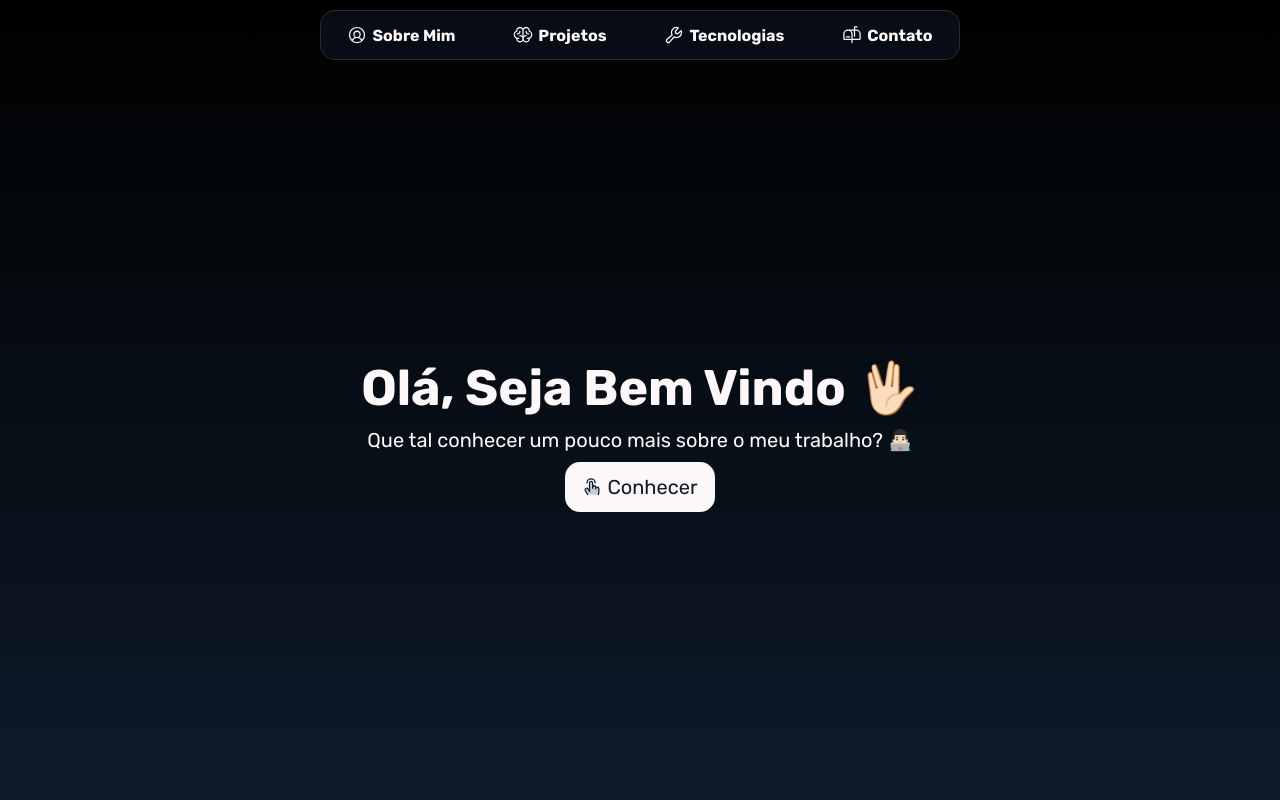
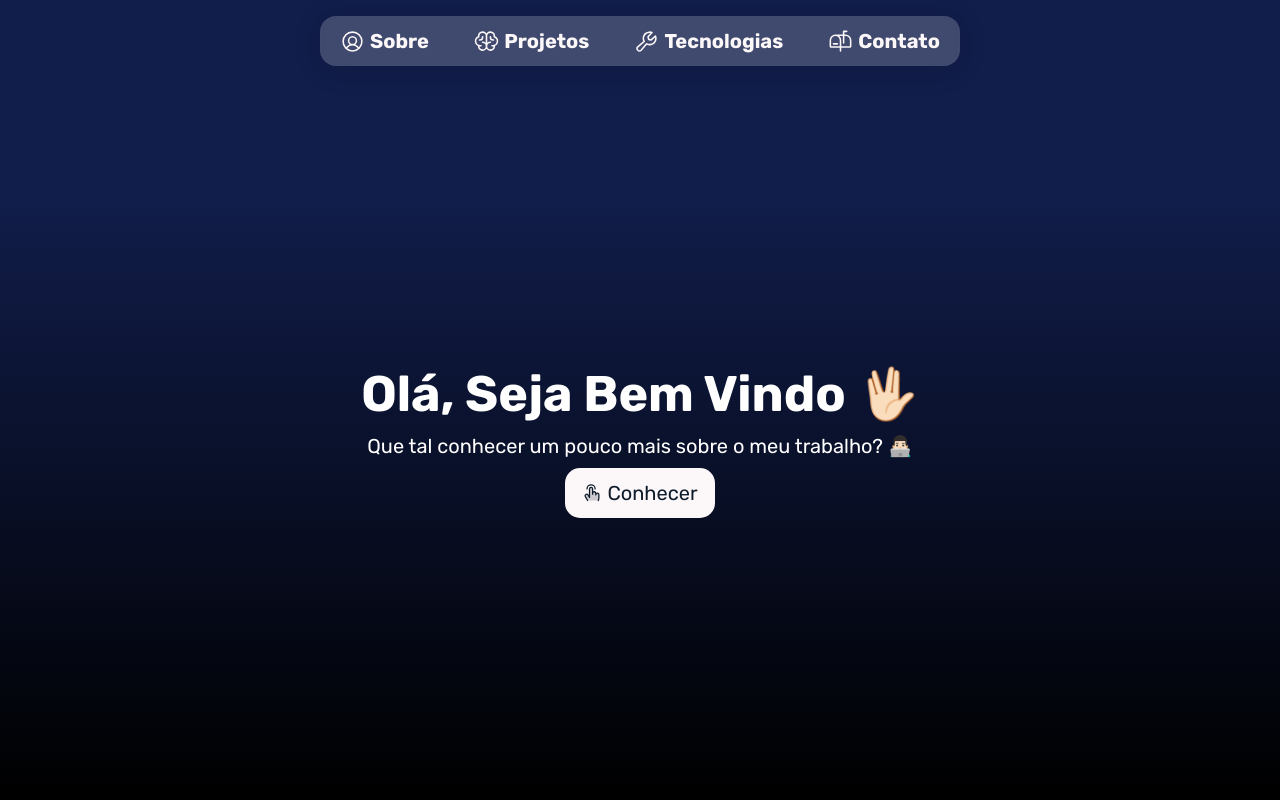
Before and after one commit to ednandias/portfolio, a React (Vite) app: page / in a window 1280 px wide. Shown: the top 800 px of the page. Built offline with nearby package versions, Linux system fonts and the light colour scheme.

Commit message:
feat: edna

```diff
--- a/src/components/Button/index.tsx
+++ b/src/components/Button/index.tsx
@@ -16,14 +16,12 @@ export const Button = forwardRef<HTMLButtonElement, ButtonProps>(
     useGSAP(() => {
       const button = document.querySelector("button");
 
-      console.log({ button });
-
       button?.addEventListener("mouseenter", () => {
-        gsap.to(button, { scale: 1.1 });
+        gsap.to(button, { scale: 1.1, duration: 0.2 });
       });
 
       button?.addEventListener("mouseleave", () => {
-        gsap.to(button, { scale: 1 });
+        gsap.to(button, { scale: 1, duration: 0.2 });
       });
     }, []);
 
--- a/src/main.tsx
+++ b/src/main.tsx
@@ -1,9 +1,4 @@
-import { StrictMode } from "react";
 import { createRoot } from "react-dom/client";
 import { App } from "./App";
 
-createRoot(document.getElementById("root")!).render(
-  <StrictMode>
-    <App />
-  </StrictMode>
-);
+createRoot(document.getElementById("root")!).render(<App />);
--- a/src/screens/Home/index.tsx
+++ b/src/screens/Home/index.tsx
@@ -1,77 +1,87 @@
 import { useGSAP } from "@gsap/react";
 import gsap from "gsap";
-import { useRef } from "react";
+import { ScrollTrigger } from "gsap/all";
+import { useRef, type MouseEvent } from "react";
 import { Button } from "../../components/Button";
 import { Icon } from "../../components/Icon";
-import { Container, Content, Header } from "./styles";
+import { Container, Header, Presentation, Section } from "./styles";
 
 export function Home() {
   const container = useRef<HTMLDivElement>(null);
+
+  gsap.registerPlugin(ScrollTrigger);
 
   useGSAP(
     () => {
       const tl = gsap.timeline();
 
-      // tl.fromTo(
-      //   ".header",
-      //   { translateY: "-100%" },
-      //   { translateY: 0, ease: "back.out" }
-      // );
-      // tl.fromTo(
-      //   ".welcome",
-      //   { translateX: "-100vw" },
-      //   { translateX: 0, ease: "back.out" }
-      // );
-      // tl.fromTo(
-      //   ".name",
-      //   { translateX: "100vw" },
-      //   { translateX: 0, ease: "back.out" }
-      // );
-      // tl.fromTo(
-      //   ".know-button",
-      //   { translateY: "100vh" },
-      //   { translateY: 0, ease: "back.out" }
-      // );
+      tl.fromTo(".header", { y: "-100%" }, { y: "0%", ease: "back.out" });
+      tl.fromTo("#presentation", { scale: 0 }, { scale: 1, ease: "back.out" });
+
+      gsap.utils
+        .toArray<HTMLAnchorElement>("header a")
+        .forEach((element, index, array) => {
+          element.addEventListener("mouseenter", () => {
+            array
+              .filter((el) => el !== element)
+              .forEach((el) => {
+                gsap.to(el, { opacity: 0.3 });
+              });
+          });
+
+          element.addEventListener("mouseleave", () => {
+            array.forEach((el) => {
+              gsap.to(el, { opacity: 1 });
+            });
+          });
+        });
     },
     { scope: container }
   );
 
+  function handleScrollTo(id: string) {
+    console.log(id);
+    const section = document.querySelector<HTMLElement>(id);
+
+    console.log(section);
+  }
+
   return (
-    <Container ref={container}>
+    <Container className="container" ref={container}>
+      <Section>
         <Header className="header">
-        <a href="">
+          <a href="#about" onClick={() => handleScrollTo("#about")}>
             <article>
-            <Icon iconName="UserCircle" color="#fcf7f8" size={20} />
-            <p>Sobre Mim</p>
+              <Icon iconName="UserCircle" color="#fcf7f8" size={25} />
+              <p>Sobre</p>
             </article>
           </a>
 
-        <a href="">
+          <a href="#projects">
             <article>
-            <Icon iconName="Brain" color="#fcf7f8" size={20} />
+              <Icon iconName="Brain" color="#fcf7f8" size={25} />
               <p>Projetos</p>
             </article>
           </a>
 
-        <a href="">
+          <a href="#skills">
             <article>
-            <Icon iconName="Wrench" color="#fcf7f8" size={20} />
+              <Icon iconName="Wrench" color="#fcf7f8" size={25} />
               <p>Tecnologias</p>
             </article>
           </a>
 
-        <a href="">
+          <a href="#contact">
             <article>
-            <Icon iconName="Mailbox" color="#fcf7f8" size={20} />
+              <Icon iconName="Mailbox" color="#fcf7f8" size={25} />
               <p>Contato</p>
             </article>
           </a>
         </Header>
 
-      <Content>
-        <section>
+        <Presentation id="presentation">
           <h1 className="welcome">Olá, Seja Bem Vindo 🖖🏻</h1>
-        </section>
+
           <p className="name">
             Que tal conhecer um pouco mais sobre o meu trabalho? 👨🏻‍💻
           </p>
@@ -82,7 +92,26 @@ export function Home() {
             title="Conhecer"
             mt={10}
           />
-      </Content>
+        </Presentation>
+      </Section>
+
+      <Section
+        id="about"
+        style={{
+          background: "red",
+        }}
+      >
+        <div
+          style={{
+            flex: 1,
+            display: "flex",
+            alignItems: "center",
+            justifyContent: "center",
+          }}
+        >
+          <h1>Sobre</h1>
+        </div>
+      </Section>
     </Container>
   );
 }
--- a/src/screens/Home/styles.ts
+++ b/src/screens/Home/styles.ts
@@ -4,15 +4,15 @@ import { toRem } from "../../utils/toRem";
 export const Container = styled.main`
   width: 100%;
   height: 100%;
+  height: auto;
 
-  overflow: hidden;
-
-  background: #000000;
+  background: #111d4a;
   background: linear-gradient(
     180deg,
-    rgba(0, 0, 0, 1) 0%,
-    rgba(13, 27, 42, 1) 100%
+    rgba(17, 29, 74, 1) 25%,
+    rgba(0, 0, 0, 1) 100%
   );
+  background-attachment: fixed;
 
   display: flex;
   flex-direction: column;
@@ -21,14 +21,15 @@ export const Container = styled.main`
 export const Header = styled.header`
   width: 50%;
   height: ${toRem(50)};
+  margin: ${toRem(16)} auto;
 
-  backdrop-filter: blur(25px) saturate(180%);
-  -webkit-backdrop-filter: blur(25px) saturate(180%);
-  background-color: rgba(17, 25, 40, 0.5);
-  border-radius: 15px;
-  border: 1px solid rgba(255, 255, 255, 0.125);
-
-  margin: ${toRem(10)} auto;
+  /* From https://css.glass */
+  background: rgba(255, 255, 255, 0.2);
+  border-radius: 16px;
+  box-shadow: 0 4px 30px rgba(0, 0, 0, 0.1);
+  backdrop-filter: blur(5px);
+  -webkit-backdrop-filter: blur(5px);
+  /* border: 1px solid rgba(255, 255, 255, 0.3); */
 
   display: flex;
   align-items: center;
@@ -42,13 +43,34 @@ export const Header = styled.header`
     gap: ${toRem(5)};
 
     p {
-      color: #fcf7f8;
       font-weight: bold;
     }
   }
 `;
 
-export const Content = styled.section`
+export const Section = styled.section`
+  flex: 1;
+  height: 100vh;
+  min-height: 100vh;
+
+  display: flex;
+  flex-direction: column;
+
+  color: #fcf7f8;
+
+  h1 {
+    font-weight: 700;
+    font-size: ${toRem(50)};
+    margin-bottom: ${toRem(10)};
+  }
+
+  p {
+    font-weight: 400;
+    font-size: ${toRem(20)};
+  }
+`;
+
+export const Presentation = styled.div`
   flex: 1;
 
   display: flex;
@@ -56,16 +78,5 @@ export const Content = styled.section`
   align-items: center;
   justify-content: center;
 
-  h1 {
-    color: #fcf7f8;
-    font-weight: 700;
-    font-size: ${toRem(50)};
-    margin-bottom: ${toRem(10)};
-  }
-
-  p {
-    color: #fcf7f8;
-    font-weight: 400;
-    font-size: ${toRem(20)};
-  }
+  color: white;
 `;
```
Lines whose indentation alone changed are shown as unchanged.
